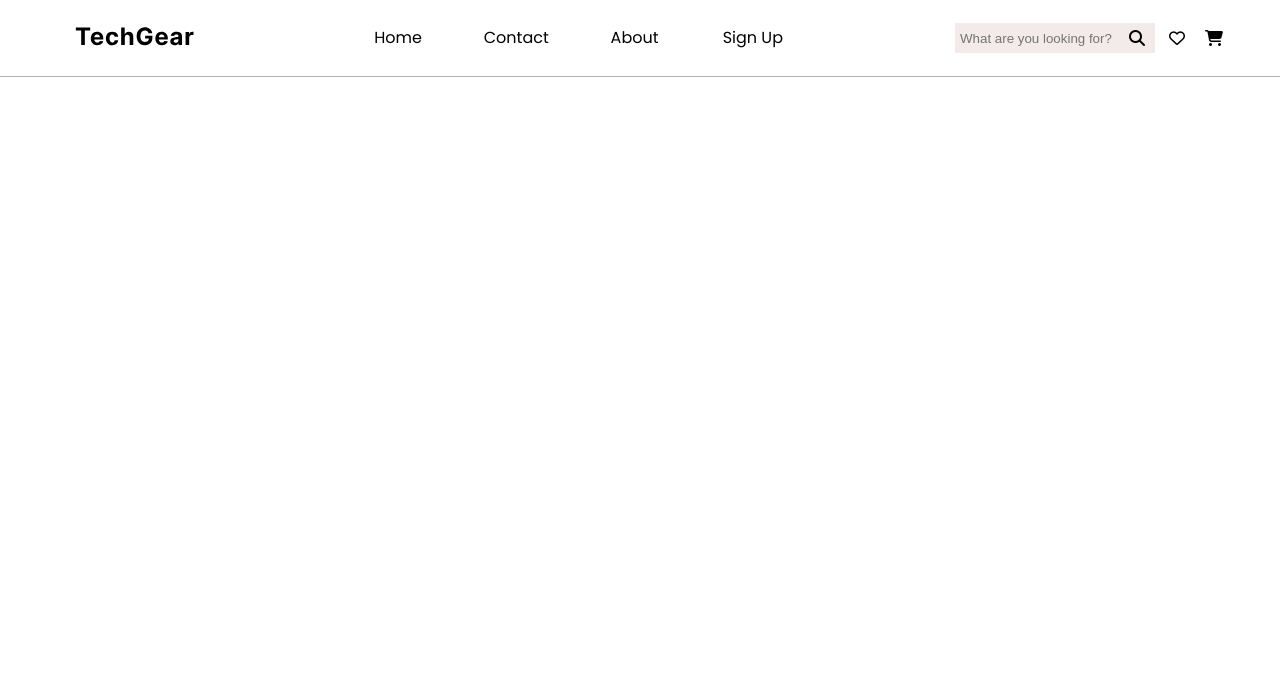
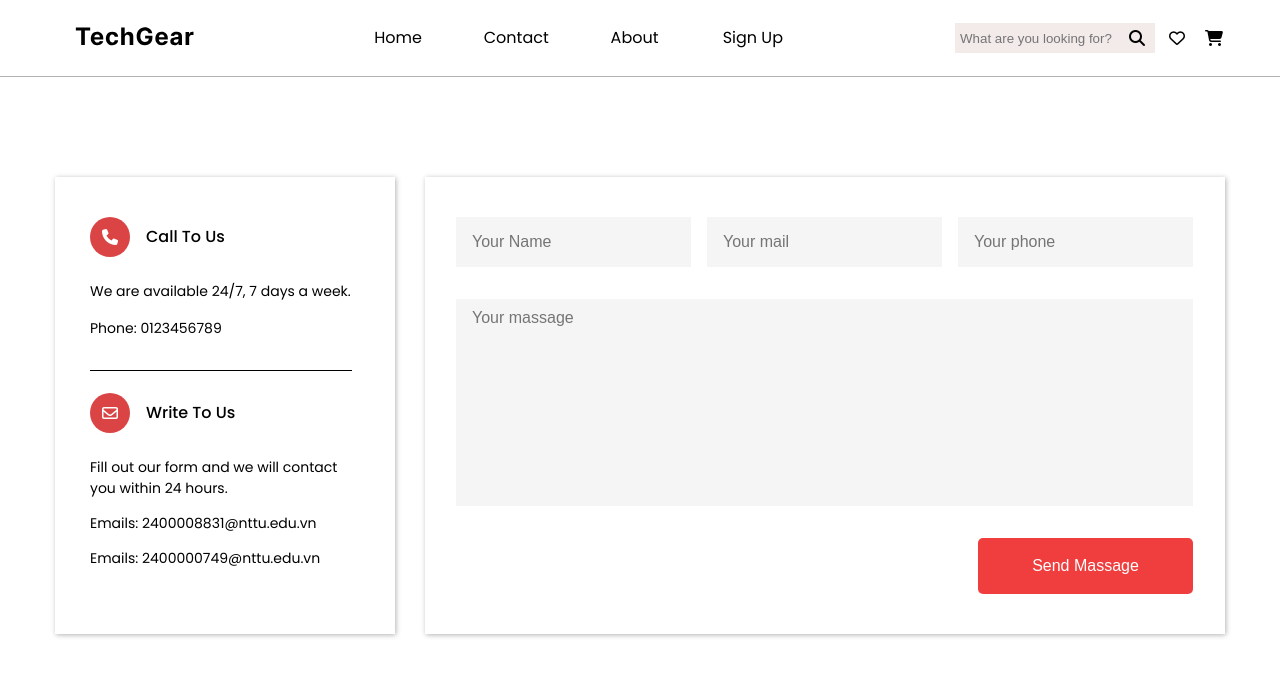
Before and after one commit to dangtuann-dev/Computer-sales-website, a plain HTML site: page html/contact.html in a window 1280 px wide. Drawn offline with Linux system fonts and the light colour scheme.

Commit message:
update contact

```diff
--- /dev/null
+++ b/assets/css/contact.css
@@ -0,0 +1,238 @@
+.main-content.box-conten {
+    display: flex;
+    position: relative;
+    padding-top: 100px;
+    padding-left: 0;
+}
+
+
+.call-wirte {
+    position: relative;
+    width: 340px;
+    height: 457px;
+    box-shadow: 1px 1px 5px rgba(0, 0, 0, 0.3);
+}
+
+.box-phone {
+    position: relative;
+    top: 40px;
+    left: 35px;
+    width: 262px;
+    height: 122px;
+    margin-bottom: 32px;
+}
+
+.box-phone::after {
+    content: "";
+    position: absolute;
+    bottom: -32px;
+    left: 0;
+    width: 100%;
+    height: 1px;
+    background-color: black;
+}
+
+
+.icon-phone {
+    position: absolute;
+    top: 0;
+    left: 0;
+    width: 40px;
+    height: 40px;
+    background-color: #DB4444;
+    border-radius: 50%;
+}
+
+.fa-solid.fa-phone {
+    position: absolute;
+    top: 12px;
+    left: 12px;
+    color: white;
+}
+
+.call-to-us {
+    display: inline-block;
+    position: absolute;
+    width: 79px;
+    height: 24px;
+    left: 56px;
+    top: 8px;
+    font-size: 16px;
+    font-style: normal;
+    font-weight: 500;
+    line-height: 24px;
+}
+
+.time-online {
+    position: absolute;
+    top: 64px;
+    width: 262px;
+    height: 21px;
+    font-size: 14px;
+    font-style: normal;
+    font-weight: 400;
+    line-height: 21px;
+}
+
+.number-phone {
+    position: absolute;
+    top: 101px;
+    width: 150px;
+    height: 21px;
+    font-size: 14px;
+    font-style: normal;
+    font-weight: 400;
+    line-height: 21px;
+}
+
+.box-mail {
+    width: 262px;
+    height: 180px;
+    margin-top: 62px;
+    position: absolute;
+    left: 35px;
+}
+
+.icon-mail {
+    position: relative;
+    top: 0;
+    left: 0;
+    width: 40px;
+    height: 40px;
+    background-color: #DB4444;
+    border-radius: 50%;
+}
+
+.fa-regular.fa-envelope {
+    position: absolute;
+    top: 12px;
+    left: 12px;
+    color: white;
+}
+
+.write-to-us {
+    display: inline-block;
+    position: absolute;
+    width: 91px;
+    height: 24px;
+    left: 56px;
+    top: 8px;
+    font-size: 16px;
+    font-style: normal;
+    font-weight: 500;
+    line-height: 24px;
+}
+
+.check-mail {
+    position: absolute;
+    top: 64px;
+    width: 262px;
+    height: 42px;
+    font-size: 14px;
+    font-style: normal;
+    font-weight: 400;
+    line-height: 21px;
+}
+
+.mail-customer {
+    position: absolute;
+    top: 120px;
+    width: 232px;
+    height: 21px;
+    font-size: 14px;
+    font-style: normal;
+    font-weight: 400;
+    line-height: 21px;
+}
+
+.mail-support {
+    position: absolute;
+    top: 155px;
+    width: 232px;
+    height: 21px;
+    font-size: 14px;
+    font-style: normal;
+    font-weight: 400;
+    line-height: 21px;
+}
+
+.your-info {
+    position: relative;
+    width: 800px;
+    height: 457px;
+    margin-left: 30px;
+    box-shadow: 1px 1px 5px rgba(0, 0, 0, 0.3);
+}
+
+.div-your-info {
+    position: absolute;
+    top: 40px;
+    left: 31px;
+    width: 737px;
+    height: 377px;
+}
+
+.your-name {
+    width: 235px;
+    height: 50px;
+    padding-left: 16px;
+    background-color: #F5F5F5;
+    border: none;
+    outline: none;
+}
+
+.your-mail {
+    position: absolute;
+    top: 0;
+    left: 251px;
+    width: 235px;
+    height: 50px;
+    padding-left: 16px;
+    background-color: #F5F5F5;
+    border: none;
+    outline: none;
+}
+
+.your-phone {
+    position: absolute;
+    top: 0;
+    left: 502px;
+    width: 235px;
+    height: 50px;
+    padding-left: 16px;
+    background-color: #F5F5F5;
+    border: none;
+    outline: none;
+}
+
+.your-massage {
+    position: absolute;
+    top: 82px;
+    left: 0;
+    width: 737px;
+    height: 207px;
+    padding-left: 16px;
+    padding-bottom: 170px;
+    background-color: #F5F5F5;
+    border: none;
+    outline: none;
+}
+
+.btn-send-massage {
+    position: absolute;
+    right: 0;
+    bottom: 0;
+    width: 215px;
+    height: 56px;
+    border: none;
+    background-color: rgb(240, 62, 62);
+    color: white;
+    border-radius: 5px;
+}
+
+.send-massage {
+    font-size: 16px;
+    font-style: normal;
+    font-weight: 500;
+    line-height: 24px;
+}
--- a/assets/css/signuplog.css
+++ b/assets/css/signuplog.css
@@ -20,7 +20,7 @@ body {
 /* Common */
 .box-content {
   width: 1440px;
-  height: 981px;
+  height: 737px;
   margin-right: auto;
   margin-left: auto;
   display: flex;
--- a/html/contact.html
+++ b/html/contact.html
@@ -1,27 +1,24 @@
 <!DOCTYPE html>
 <html lang="en">
+
 <head>
   <meta charset="UTF-8" />
   <meta name="viewport" content="width=device-width, initial-scale=1.0" />
-    <title>TechGear</title>
   <!-- RESET CSS -->
-    <link rel="stylesheet" href="/assets/css/reset.css" />
+  <link rel="stylesheet" href="../assets/css/reset.css" />
   <!-- COMMON CSS -->
-    <link rel="stylesheet" href="/assets/css/common.css" />
-    <!-- Index CSS -->
-    <!-- <link rel="stylesheet" href="/assets/css/index.css" /> -->
+  <link rel="stylesheet" href="../assets/css/common.css" />
+  <!-- Contact CSS -->
+  <link rel="stylesheet" href="../assets/css/contact.css" />
   <!-- Poppins & Inter font -->
   <link rel="preconnect" href="https://fonts.googleapis.com" />
   <link rel="preconnect" href="https://fonts.gstatic.com" crossorigin />
   <link
     href="https://fonts.googleapis.com/css2?family=Inter:ital,opsz,wght@0,14..32,100..900;1,14..32,100..900&family=Poppins:ital,wght@0,100;0,200;0,300;0,400;0,500;0,600;0,700;0,800;0,900;1,100;1,200;1,300;1,400;1,500;1,600;1,700;1,800;1,900&display=swap"
-      rel="stylesheet"
-    />
+    rel="stylesheet" />
   <!-- Awesome -->
-    <link
-      rel="stylesheet"
-      href="https://cdnjs.cloudflare.com/ajax/libs/font-awesome/6.5.0/css/all.min.css"
-    />
+  <link rel="stylesheet" href="https://cdnjs.cloudflare.com/ajax/libs/font-awesome/6.5.0/css/all.min.css" />
+  <title>TechGear</title>
 </head>
 
 <body>
@@ -29,20 +26,18 @@
   <header>
     <div class="main-content">
       <div>
-          <img class="home-start" src="/assets/img/Logo.svg" alt="TechGear" />
+        <img class="home-start" src="../assets/img/logo.svg" alt="TechGear" />
       </div>
+      <!-- Menu -->
       <ul class="list-header">
-          <li><a class="sub-header" href="/html/index.html">Home</a></li>
-          <li><a class="sub-header" href="/html/contact.html">Contact</a></li>
-          <li><a class="sub-header" href="/html/about.html">About</a></li>
-          <li><a class="sub-header" href="/html/signup.html">Sign Up</a></li>
+        <li><a class="sub-header" href="./index.html">Home</a></li>
+        <li><a class="sub-header" href="./contact.html">Contact</a></li>
+        <li><a class="sub-header" href="./about.html">About</a></li>
+        <li><a class="sub-header" href="./signup.html">Sign Up</a></li>
       </ul>
+      <!-- ô tìm kiếm + giỏ hàng -->
       <div class="search-store">
-          <input
-            class="header-search"
-            type="text"
-            placeholder="What are you looking for?"
-          />
+        <input class="header-search" type="text" placeholder="What are you looking for?" />
         <div class="icon-search">
           <i class="fa-solid fa-magnifying-glass"></i>
         </div>
@@ -50,18 +45,72 @@
           <i class="fa-regular fa-heart"></i>
         </div>
         <div class="icon-shop">
-            <a style="color: black" href="#!"
-              ><i class="fa-solid fa-cart-shopping"></i
-            ></a>
+          <a style="color: black" href="#!"><i class="fa-solid fa-cart-shopping"></i></a>
         </div>
       </div>
     </div>
   </header>
   <!-- Div -->
-    <div></div>
+  <div class="main-content box-conten">
+    <!-- saibar left  -->
+    <div class="call-wirte">
+      <!-- Nút phone -->
+      <div class="box-phone">
+        <div class="icon-phone">
+          <i class="fa-solid fa-phone"></i>
+          <p class="call-to-us">Call To Us</p>
+          <p class="time-online">We are available 24/7, 7 days a week.</p>
+          <p class="number-phone">Phone: 0123456789</p>
+        </div>
+      </div>
+      <!-- Nút mail -->
+      <div class="box-mail">
+        <div class="div-box-mail">
+          <div class="icon-mail">
+            <i class="fa-regular fa-envelope"></i>
+            <p class="write-to-us">Write To Us</p>
+            <p class="check-mail">Fill out our form and we will contact you within 24 hours.</p>
+            <p class="mail-customer">Emails: 2400008831@nttu.edu.vn</p>
+            <p class="mail-support">Emails: 2400000749@nttu.edu.vn</p>
+          </div>
+        </div>
+      </div>
+    </div>
+    <!-- saibar right -->
+    <div class="your-info">
+      <div class="div-your-info">
+        <!-- Nhập tên -->
+        <div class="div-name">
+          <input style="font-size: 16px; font-style: normal; font-weight: 400; line-height: 24px" class="your-name"
+            type="text" placeholder="Your Name">
+        </div>
+        <!-- Nhập mail -->
+        <div class="div-mail">
+          <input style="font-size: 16px; font-style: normal; font-weight: 400; line-height: 24px" class="your-mail"
+            type="text" placeholder="Your mail">
+        </div>
+        <!-- Nhập sđt -->
+        <div class="div-phone">
+          <input style="font-size: 16px; font-style: normal; font-weight: 400; line-height: 24px" class="your-phone"
+            type="text" placeholder="Your phone">
+        </div>
+        <!-- Nhập tin nhắn -->
+        <div class="div-massage">
+          <input style="font-size: 16px; font-style: normal; font-weight: 400; line-height: 24px" class="your-massage"
+            type="text" placeholder="Your massage">
+        </div>
+        <div class="div-send-massage">
+          <button class="btn-send-massage">
+            <p class="send-massage">Send Massage</p>
+          </button>
+        </div>
+      </div>
+    </div>
+  </div>
   <!-- Footer -->
   <footer>
     <div class="main-content"></div>
   </footer>
 </body>
+
 </html>
```
Also changed, not shown: html/about.html (+7 -7 lines), html/error.html (+8 -8 lines), html/login.html (+9 -9 lines), html/product.html (+8 -8 lines), html/signup.html (+11 -11 lines), html/store.html (+8 -8 lines). Lines whose indentation alone changed are shown as unchanged.
